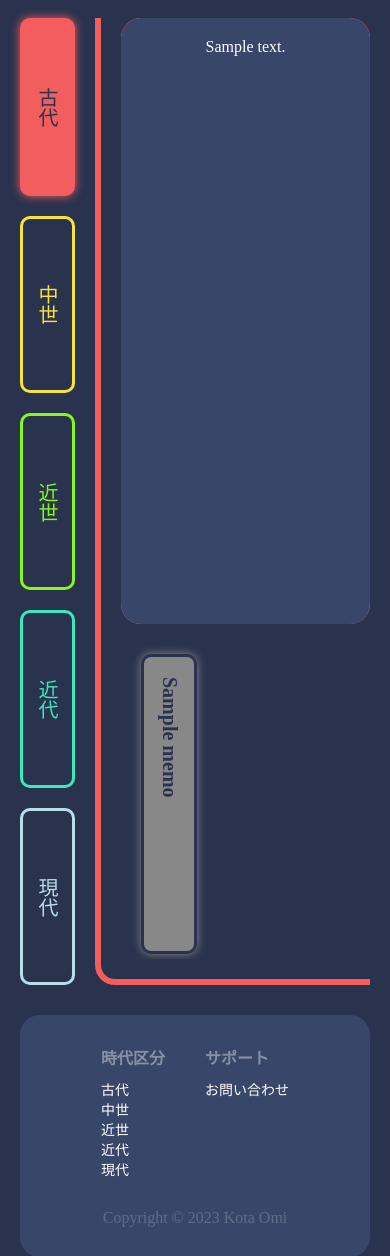
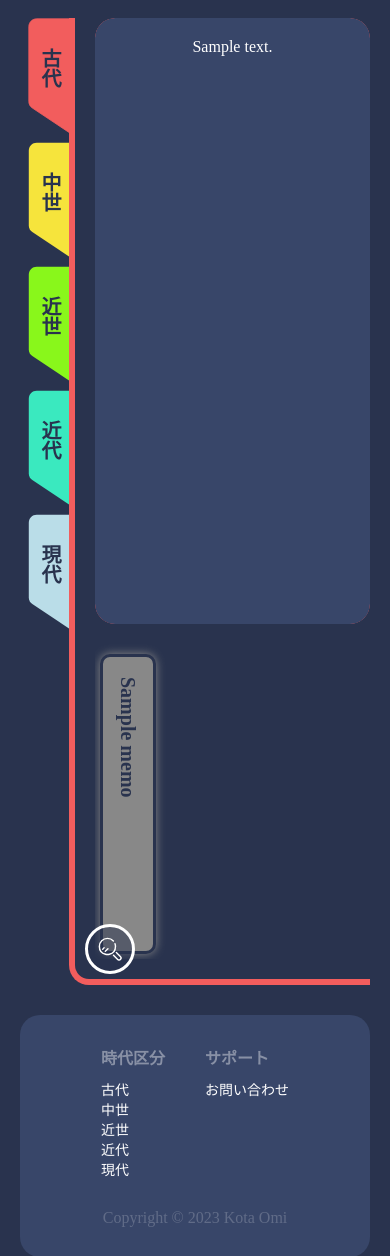
Before and after one commit to tamitakada/nichimemo, a Flask app: template app/templates/index.html in a window 390 px wide. Shown: the part 450-1706 px from the top of the page. Run offline with Flask 2, Linux system fonts and the light colour scheme; the template is opened without the code that fills it: most values are stand-ins (such as "Sample title", 1, 10 or a date in 2020); some web fonts are replaced.

Commit message:
citations, etc

```diff
--- a/app/app.py
+++ b/app/app.py
@@ -7,8 +7,10 @@ app = Flask(__name__)
 
 @app.route("/")
 def get_home():
-    memos = dp.get_parsed_data(database.find_all_memos_in_era("古代"))
-    return render_template("test2.html", memos=memos)
+    initial_search = database.find_all_memos_in_era("古代")
+    memos = dp.get_parsed_data(initial_search)
+    initial_memo_data = dp.get_stringified_data(initial_search, True);
+    return render_template("index.html", memos=memos, initial_memo_data=initial_memo_data)
 
 @app.route("/api/<era>", methods=["GET"])
 def get_memo_data(era):
@@ -21,13 +23,13 @@ def get_memo_data(era):
     }
     if era not in valid_eras.keys(): abort(404)
     else:
-        memos = dp.get_stringified_data(database.find_all_memos_in_era(valid_eras[era]))
+        memos = dp.get_stringified_data(database.find_all_memos_in_era(valid_eras[era]), False)
         return memos
 
 @app.route("/search")
 def get_search():
     query = request.args['q']
-    memos = dp.get_parsed_data(database.find_memos_matching_query(query))
+    memos = dp.get_parsed_data(database.find_memos_matching_query(query.upper()))
 
     return render_template(
         "index.html",
--- a/app/static/css/cards.css
+++ b/app/static/css/cards.css
@@ -1,9 +1,3 @@
-#memo-container {
-    display: flex;
-    flex-direction: row;
-    align-items: stretch;
-}
-
 .page {
     width: 0;
     height: 606px;
@@ -28,6 +22,7 @@
     background-color: var(--red);
     width: 100%; height: 100%;
     min-width: 550px; max-width: 550px;
+    border-radius: 20px;
     position: absolute; top: 0; left: 0; z-index: 1;
     padding: 20px;
 }
@@ -69,7 +64,6 @@
 #tab-container::-webkit-scrollbar { height: 5px; }
 
 @media only screen and (max-width: 800px) {
-    #memo-container { flex-direction: column; }
     .memo, .citation { min-width: calc(100vw - 150px); }
     .tab { height: 300px; }
     .tab-container { margin: 0; margin-top: 20px; }
--- a/app/static/css/test.css
+++ b/app/static/css/test.css
@@ -9,46 +9,35 @@
 }
 .message-text { color: rgba(255, 255, 255, 0.4); font-family: Hina; font-size: 24px; }
 
-.era-button {
-    writing-mode: vertical-rl;
-    font-size: 20px;
-    cursor: pointer;
-    flex: 1;
-
-    padding: 20px 10px; margin-bottom: 20px;
-    border-radius: 10px;
-    border: 3px solid var(--color);
-    transition: background-color 0.3s, box-shadow 0.3s, color 0.3s;
-}
-.era-button:hover {
-    background-color: var(--color);
-    box-shadow: 0 0 10px var(--color);
-    color: var(--navy);
-}
-
-.era-button-inactive {
-    color: var(--color);
-    background-color: var(--navy);
-}
-.era-button-active {
-    background-color: var(--color);
-    box-shadow: 0 0 10px var(--color);
-    color: var(--navy);
-}
+.era-button { position: relative; z-index: 0; transform: translateX(8px); transition: transform 0.3s; cursor: pointer; }
+.era-button h3 { color: var(--navy); transition: color 0.3s; position: absolute; top: 30px; left: 50%; transform: translateX(calc(-50% - 2px)); }
+.era-button svg { position: relative; top: 0; left: 0; }
+.era-button:hover { transform: translateX(2px); }
 
 #era-container {
-    flex: 1; min-height: 626px;
+    flex: 1; min-height: 637px; z-index: 1;
     display: flex; flex-direction: row; justify-content: center;
     background-color: var(--navy);
     border: 6px solid var(--red);
     border-radius: 0 0 0 20px;
     border-style: none none solid solid;
-    padding: 0 0 20px 20px; margin-left: 20px;
+    padding: 0 0 20px 20px;
     overflow-x: scroll;
     transition: border-color 0.3s;
 }
 .era-page-container { flex: 0 0 550px; display: flex; flex-direction: row; justify-content: end; }
 
+#memo-button {
+    width: 50px; height: 50px;
+    border-radius: 30px;
+    position: absolute; bottom: 5px; left: 10px; z-index: 3;
+    border: 3px solid white;
+    background-color: rgba(41, 51, 78, 0.5);
+    transition: transform 0.3s;
+}
+#memo-button:hover { transform: scale(0.9); }
+
 @media only screen and (max-width: 800px) {
     #era-container { flex-direction: column; }
+    .era-page-container { flex: 1; }
 }
--- a/app/static/js/cards.js
+++ /dev/null
@@ -1,79 +0,0 @@
-const memoTabs = document.getElementsByClassName("memo-tab");
-
-let currentTabIndex = 0;
-
-const eraColors = {"kodai": "var(--red)", "chusei": "var(--sun)", "kinsei": "var(--lime)", "kindai": "var(--sea)", "gendai": "var(--ice)" };
-
-// MEMO TAB CONTROLS ===========================================================
-
-function openNewTab(index) {
-    const tabs = document.getElementsByClassName("tab");
-    const pages = document.getElementsByClassName("page");
-    const memos = document.getElementsByClassName("memo");
-
-    tabs[currentTabIndex].style.backgroundColor = "var(--navy)";
-    tabs[currentTabIndex].style.borderColor = eraColors[currentEra];
-    tabs[currentTabIndex].style.color = eraColors[currentEra];
-    tabs[currentTabIndex].style.boxShadow = "none";
-
-    pages[currentTabIndex].style["flex"] = "0";
-    memos[currentTabIndex].style.transform = "none";
-
-    tabs[index].style.backgroundColor = eraColors[currentEra];
-    tabs[index].style.borderColor = "var(--navy)";
-    tabs[index].style.color = "var(--navy)";
-    tabs[index].style.boxShadow = `0 0 10px ${eraColors[currentEra]}`;
-
-    if (window.matchMedia("(max-width: 760px)").matches) {
-        pages[index].style["flex"] = "0 0 100%";
-    } else { pages[index].style["flex"] = "0 0 550px"; }
-
-    loadAllDiagramsForMemo(index);
-
-    currentTabIndex = index;
-
-    // memoTabs[0].style.backgroundColor = "var(--lightNavy)";
-    // memoTabs[0].style.color = "white";
-
-    // memoTabs[1].style.backgroundColor = "var(--navy)";
-    // memoTabs[1].style.color = "var(--red)";
-}
-
-function addTabs() {
-    const tabs = document.getElementsByClassName("tab");
-    for (let i = 0; i < tabs.length; i++) {
-        tabs[i].addEventListener("click", function() { openNewTab(i); });
-    }
-}
-
-function openCitationsTab() {
-    // memoTabs[0].style.backgroundColor = "var(--navy)";
-    // memoTabs[0].style.color = "var(--lightNavy)";
-
-    // memoTabs[1].style.backgroundColor = "var(--red)";
-    // memoTabs[1].style.color = "var(--navy)";
-    const memos = document.getElementsByClassName("memo");
-    memos[currentTabIndex].style.transform = "translateY(100%)";
-}
-
-function openMemoTab() {
-    // memoTabs[0].style.backgroundColor = "var(--lightNavy)";
-    // memoTabs[0].style.color = "white";
-
-    // memoTabs[1].style.backgroundColor = "var(--navy)";
-    // memoTabs[1].style.color = "var(--red)";
-    const memos = document.getElementsByClassName("memo");
-    memos[currentTabIndex].style.transform = "none";
-}
-
-function adjustPageSize() {
-    const pages = document.getElementsByClassName("page");
-    if (pages[currentTabIndex] && window.matchMedia("(max-width: 800px)").matches) {
-        pages[currentTabIndex].style["flex"] = "1";
-    } else if (pages[currentTabIndex]) { pages[currentTabIndex].style["flex"] = "0 0 550px"; }
-}
-
-window.addEventListener("resize", adjustPageSize, true);
-
-addTabs("koda");
-adjustPageSize();
--- /dev/null
+++ b/app/static/js/memo.js
@@ -0,0 +1,197 @@
+const eraContainer = document.getElementById("era-container");
+let currentEra = "kodai";
+
+// JS ELEMENT CREATION HELPERS ===========================================================
+
+function createTextElement(textTag, text) {
+    const newElement = document.createElement(textTag);
+    newElement.appendChild(document.createTextNode(text));
+    return newElement;
+}
+
+function createClassElement(classnames) {
+    const newElement = document.createElement("div");
+    for (let i = 0; i < classnames.length; i++) {
+        newElement.classList.add(classnames[i]);
+    }
+    return newElement;
+}
+
+// ERA BUTTONS ===========================================================
+
+const eraButtons = document.getElementsByClassName("era-button");
+for (let i = 0; i < eraButtons.length; i++) {
+    eraButtons[i].addEventListener("click", () => {
+        requestEraData(eraButtons[i].id);
+    });
+}
+
+// PAGE & TAB UI MANAGEMENT ===========================================================
+
+const tabContainer = document.getElementsByClassName("tab-container")[0];
+const eraPageContainer = document.getElementsByClassName("era-page-container")[0];
+
+function clearTabsAndPages() {
+    const currentPages = eraPageContainer.querySelectorAll(".page");
+    for (let i = currentPages.length - 1; i >= 0; i--) {
+        eraPageContainer.removeChild(currentPages[i]);
+    }
+
+    const currentTabs = tabContainer.querySelectorAll(".tab");
+    for (let i = currentPages.length - 1; i >= 0; i--) {
+        tabContainer.removeChild(currentTabs[i]);
+    }
+}
+
+const constructionMessage = document.getElementById("construction-message");
+function displayConstructionPage() {
+    eraPageContainer.style.display = "none";
+    tabContainer.style.display = "none";
+    constructionMessage.style.display = "flex";
+}
+
+function loadEraPages(era) {
+    eraPageContainer.style.display = "flex";
+    tabContainer.style.display = "flex";
+    constructionMessage.style.display = "none";
+
+    for (let i = 0; i < eraMemoData[era].length; i++) {
+        const newPage = createClassElement(["page"]);
+        if (i == 0) {
+            newPage.style["flex"] = window.matchMedia("(max-width: 800px)").matches ? "1" : "0 0 550px";
+        }
+
+        const newMemo = createClassElement(["memo"]);
+        newMemo.innerHTML = eraMemoData[era][i]["content"];
+        newPage.appendChild(newMemo);
+
+        const newCitation = createClassElement(["citation"]);
+
+        const citationHeader = createTextElement("h2", "参考文献");
+        citationHeader.style = "margin-bottom: 20px; color: var(--navy);";
+        newCitation.appendChild(citationHeader);
+
+        const citationList = document.createElement("ul");
+        for (let j = 0; j < eraMemoData[era][i]["citations"].length; j++) {
+            const newCitationItem = document.createElement("li");
+            newCitationItem.style = "color: var(--navy); font-family: Hina;";
+            newCitationItem.innerHTML = eraMemoData[era][i]["citations"][j];
+            citationList.appendChild(newCitationItem);
+        }
+        newCitation.appendChild(citationList);
+        newPage.appendChild(newCitation);
+
+        eraPageContainer.appendChild(newPage);
+
+        const newTab = createClassElement(["tab"]);
+        if (i == 0) {
+            newTab.style.color = "var(--navy)";
+            newTab.style.borderColor = "var(--navy)";
+            newTab.style.backgroundColor = eraColors[era];
+            newTab.style.boxShadow = `0 0 10px ${eraColors[era]}`;
+        } else {
+            newTab.style.color = eraMemoData[era][i]["era_color"];
+            newTab.style.borderColor = eraMemoData[era][i]["era_color"];
+        }
+        newTab.appendChild(createTextElement("h3", eraMemoData[era][i]["title"]));
+        tabContainer.appendChild(newTab);
+    }
+
+    addTabs();
+    currentEra = era;
+}
+
+// AJAX REQUEST ===========================================================
+
+function requestEraData(era) {
+    clearTabsAndPages();
+    eraContainer.style.borderColor = eraColors[era];
+
+    if (!(era in eraMemoData) || eraMemoData[era].length == 0) {
+        const httpRequest = new XMLHttpRequest();
+        httpRequest.onreadystatechange = () => {
+            if (httpRequest.readyState === XMLHttpRequest.DONE) {
+                if (httpRequest.status === 200) {
+                    const newEraMemoData = JSON.parse(httpRequest.responseText);
+                    if (newEraMemoData["memos"].length == 0) { displayConstructionPage(); }
+                    else {
+                        eraMemoData[era] = newEraMemoData["memos"];
+                        loadEraPages(era);
+                    }
+                } else {
+                    console.log("Error loading stuff");
+                }
+            } else {
+                // Loading
+            }
+        }
+        httpRequest.open("GET", `/api/${era}`, true);
+        httpRequest.send();
+    } else { loadEraPages(era); }
+}
+
+let currentTabIndex = 0;
+const eraColors = {"kodai": "var(--red)", "chusei": "var(--sun)", "kinsei": "var(--lime)", "kindai": "var(--sea)", "gendai": "var(--ice)" };
+
+// MEMO TAB ORGANIZATION ===========================================================
+
+const memoButton = document.getElementById("memo-button");
+let isMemoOpen = true;
+memoButton.addEventListener("click", switchPageTab);
+
+function switchPageTab() {
+    isMemoOpen = !isMemoOpen;
+    const memos = document.getElementsByClassName("memo");
+    memos[currentTabIndex].style.transform = isMemoOpen ? "none" : "translateY(100%)";
+}
+
+// PAGE TAB ORGANIZATION ===========================================================
+
+function openNewTab(index) {
+    const tabs = document.getElementsByClassName("tab");
+    const pages = document.getElementsByClassName("page");
+    const memos = document.getElementsByClassName("memo");
+
+    tabs[currentTabIndex].style.backgroundColor = "var(--navy)";
+    tabs[currentTabIndex].style.borderColor = eraColors[currentEra];
+    tabs[currentTabIndex].style.color = eraColors[currentEra];
+    tabs[currentTabIndex].style.boxShadow = "none";
+
+    pages[currentTabIndex].style["flex"] = "0";
+    memos[currentTabIndex].style.transform = "none";
+
+    tabs[index].style.backgroundColor = eraColors[currentEra];
+    tabs[index].style.borderColor = "var(--navy)";
+    tabs[index].style.color = "var(--navy)";
+    tabs[index].style.boxShadow = `0 0 10px ${eraColors[currentEra]}`;
+
+    if (window.matchMedia("(max-width: 760px)").matches) {
+        pages[index].style["flex"] = "0 0 100%";
+    } else { pages[index].style["flex"] = "0 0 550px"; }
+
+    loadAllDiagramsForMemo(index);
+
+    currentTabIndex = index;
+    isMemoOpen = true;
+}
+
+function addTabs() {
+    const tabs = document.getElementsByClassName("tab");
+    for (let i = 0; i < tabs.length; i++) {
+        tabs[i].addEventListener("click", function() { openNewTab(i); });
+    }
+}
+
+// RESPONSIVE PAGE ===========================================================
+
+function adjustPageSize() {
+    const pages = document.getElementsByClassName("page");
+    if (pages[currentTabIndex] && window.matchMedia("(max-width: 800px)").matches) {
+        pages[currentTabIndex].style["flex"] = "1";
+    } else if (pages[currentTabIndex]) { pages[currentTabIndex].style["flex"] = "0 0 550px"; }
+}
+
+window.addEventListener("resize", adjustPageSize, true);
+
+addTabs();
+adjustPageSize();
--- a/app/templates/index.html
+++ b/app/templates/index.html
@@ -9,17 +9,46 @@
 
     <div class="flex-row" style="align-items: stretch;">
         <div class="flex-col" >
-            <div id="kodai" class="era-button era-button-active" style="--color: var(--red);">古代</div>
-            <div id="chusei" class="era-button era-button-inactive" style="--color: var(--sun);">中世</div>
-            <div id="kinsei" class="era-button era-button-inactive" style="--color: var(--lime);">近世</div>
-            <div id="kindai" class="era-button era-button-inactive" style="--color: var(--sea);">近代</div>
-            <div id="gendai" class="era-button era-button-inactive" style="margin-bottom: 0; --color: var(--ice);">現代</div>
+            <div id="kodai" class="era-button">
+                <svg height="120" viewBox="0 0 62 152" fill="var(--red)" xmlns="http://www.w3.org/2000/svg">
+                    <path d="M11 1H61V151L5.453 113.969C2.67101 112.114 1 108.992 1 105.648V11C1 5.47715 5.47715 1 11 1Z" stroke="var(--red)" />
+                </svg>
+                <h3>古代</h3>
+            </div>
+            <div id="chusei" class="era-button">
+                <svg height="120" viewBox="0 0 62 152" fill="var(--sun)" xmlns="http://www.w3.org/2000/svg">
+                    <path d="M11 1H61V151L5.453 113.969C2.67101 112.114 1 108.992 1 105.648V11C1 5.47715 5.47715 1 11 1Z" />
+                </svg>
+                <h3>中世</h3>
+            </div>
+            <div id="kinsei" class="era-button">
+                <svg height="120" viewBox="0 0 62 152" fill="var(--lime)" xmlns="http://www.w3.org/2000/svg">
+                    <path d="M11 1H61V151L5.453 113.969C2.67101 112.114 1 108.992 1 105.648V11C1 5.47715 5.47715 1 11 1Z" />
+                </svg>
+                <h3>近世</h3>
+            </div>
+            <div id="kindai" class="era-button">
+                <svg height="120" viewBox="0 0 62 152" fill="var(--sea)" xmlns="http://www.w3.org/2000/svg">
+                    <path d="M11 1H61V151L5.453 113.969C2.67101 112.114 1 108.992 1 105.648V11C1 5.47715 5.47715 1 11 1Z" />
+                </svg>
+                <h3>近代</h3>
+            </div>
+            <div id="gendai" class="era-button">
+                <svg height="120" viewBox="0 0 62 152" fill="var(--ice)" xmlns="http://www.w3.org/2000/svg">
+                    <path d="M11 1H61V151L5.453 113.969C2.67101 112.114 1 108.992 1 105.648V11C1 5.47715 5.47715 1 11 1Z" />
+                </svg>
+                <h3>現代</h3>
+            </div>
         </div>
 
-        <div id="era-container">
+        <div id="era-container" style="position: relative;">
             <div id="construction-message" class="center-col" style="display: none;">
                 <h2 class="message-face-text">“く(-へ-)</h2>
                 <h2 class="message-text">現在準備中です</h2>
+            </div>
+
+            <div id="memo-button" class="center-col" >
+                <img src="{{ url_for('static', filename='images/search.svg') }}" style="width: 26px;" />
             </div>
 
             <div class="era-page-container">
@@ -41,7 +70,7 @@
             </div>
 
             <div class="tab-container flex-row">
-                <div class="tab" style="color: var(--navy); margin-left: 15px; border: 3px solid var(--navy); background-color: {{ memos[0]['era_color'] }}; box-shadow: 0 0 10px {{ memos[0]['era_color'] }};">
+                <div class="tab" style="color: var(--navy); border: 3px solid var(--navy); background-color: {{ memos[0]['era_color'] }}; box-shadow: 0 0 10px {{ memos[0]['era_color'] }};">
                     <h3>{{ memos[0]["title"] }}</h3>
                 </div>
                 {% for memo in memos %}
@@ -55,133 +84,7 @@
         </div>
 
     <!-- <script>loadAllDiagramsForMemo(0);</script> -->
-    <script>
-        const eraContainer = document.getElementById("era-container");
-        const eraButtons = document.getElementsByClassName("era-button");
-        const eraMemoData = {"koda": []};
-        let currentEra = "kodai";
-
-        function changeEraButtonState(button) {
-            if (button.classList.contains("era-button-inactive")) {
-                button.classList.remove("era-button-inactive");
-                button.classList.add("era-button-active");
-            }
-
-            for (let i = 0; i < eraButtons.length; i++) {
-                if (eraButtons[i] != button) {
-                    if (!eraButtons[i].classList.contains("era-button-inactive")) {
-                        eraButtons[i].classList.add("era-button-inactive")
-                    }
-                    if (eraButtons[i].classList.contains("era-button-active")) {
-                        eraButtons[i].classList.remove("era-button-active");
-                    }
-                }
-            }
-        }
-
-        for (let i = 0; i < eraButtons.length; i++) {
-            eraButtons[i].addEventListener("click", () => {
-                changeEraButtonState(eraButtons[i]);
-                requestEraData(eraButtons[i].id);
-            });
-        }
-
-        function createTextElement(textTag, text) {
-            const newElement = document.createElement(textTag);
-            newElement.appendChild(document.createTextNode(text));
-            return newElement;
-        }
-
-        function createClassElement(classnames) {
-            const newElement = document.createElement("div");
-            for (let i = 0; i < classnames.length; i++) {
-                newElement.classList.add(classnames[i]);
-            }
-            return newElement;
-        }
-
-        const tabContainer = document.getElementsByClassName("tab-container")[0];
-        const eraPageContainer = document.getElementsByClassName("era-page-container")[0];
-
-        function clearTabsAndPages() {
-            const currentPages = eraPageContainer.querySelectorAll(".page");
-            for (let i = currentPages.length - 1; i >= 0; i--) {
-                eraPageContainer.removeChild(currentPages[i]);
-            }
-
-            const currentTabs = tabContainer.querySelectorAll(".tab");
-            for (let i = currentPages.length - 1; i >= 0; i--) {
-                tabContainer.removeChild(currentTabs[i]);
-            }
-        }
-
-        const constructionMessage = document.getElementById("construction-message");
-        function displayConstructionPage() {
-            eraPageContainer.style.display = "none";
-            tabContainer.style.display = "none";
-            constructionMessage.style.display = "flex";
-        }
-
-        function loadEraPages(era) {
-            eraPageContainer.style.display = "flex";
-            tabContainer.style.display = "flex";
-            constructionMessage.style.display = "none";
-
-            for (let i = 0; i < eraMemoData[era].length; i++) {
-                const newPage = createClassElement(["page"]);
-                if (i == 0) { newPage.style["flex"] = "0 0 550px"; }
-
-                const newMemo = createClassElement(["memo"]);
-                newMemo.innerHTML = eraMemoData[era][i]["content"];
-                newPage.appendChild(newMemo);
-                eraPageContainer.appendChild(newPage);
-
-                const newTab = createClassElement(["tab"]);
-                if (i == 0) {
-                    newTab.style.color = "var(--navy)";
-                    newTab.style.borderColor = "var(--navy)";
-                    newTab.style.backgroundColor = eraColors[era];
-                    newTab.style.boxShadow = `0 0 10px ${eraColors[era]}`;
-                } else {
-                    newTab.style.color = eraMemoData[era][i]["era_color"];
-                    newTab.style.borderColor = eraMemoData[era][i]["era_color"];
-                }
-                newTab.appendChild(createTextElement("h3", eraMemoData[era][i]["title"]));
-                tabContainer.appendChild(newTab);
-            }
-
-            addTabs();
-            currentEra = era;
-        }
-
-        function requestEraData(era) {
-            clearTabsAndPages();
-            eraContainer.style.borderColor = eraColors[era];
-
-            if (!(era in eraMemoData) || eraMemoData[era].length == 0) {
-                const httpRequest = new XMLHttpRequest();
-                httpRequest.onreadystatechange = () => {
-                    if (httpRequest.readyState === XMLHttpRequest.DONE) {
-                        if (httpRequest.status === 200) {
-                            const newEraMemoData = JSON.parse(httpRequest.responseText);
-                            if (newEraMemoData["memos"].length == 0) { displayConstructionPage(); }
-                            else {
-                                eraMemoData[era] = newEraMemoData["memos"];
-                                loadEraPages(era);
-                            }
-                        } else {
-                            console.log("Error loading stuff");
-                        }
-                    } else {
-                        // Loading
-                    }
-                }
-                httpRequest.open("GET", `/api/${era}`, true);
-                httpRequest.send();
-            } else { loadEraPages(era); }
-        }
-
-    </script>
-    <script src="{{ url_for('static', filename='js/cards.js') }}"></script>
+    <script>const eraMemoData = {"kodai": JSON.parse("{{ initial_memo_data|safe }}")["memos"] };</script>
+    <script src="{{ url_for('static', filename='js/memo.js') }}"></script>
 
 {% endblock %}
```
Also changed, not shown: app/data_parser.py (+12 -9 lines), app/static/images/search.svg (added), app/static/images/tab.svg (added).
